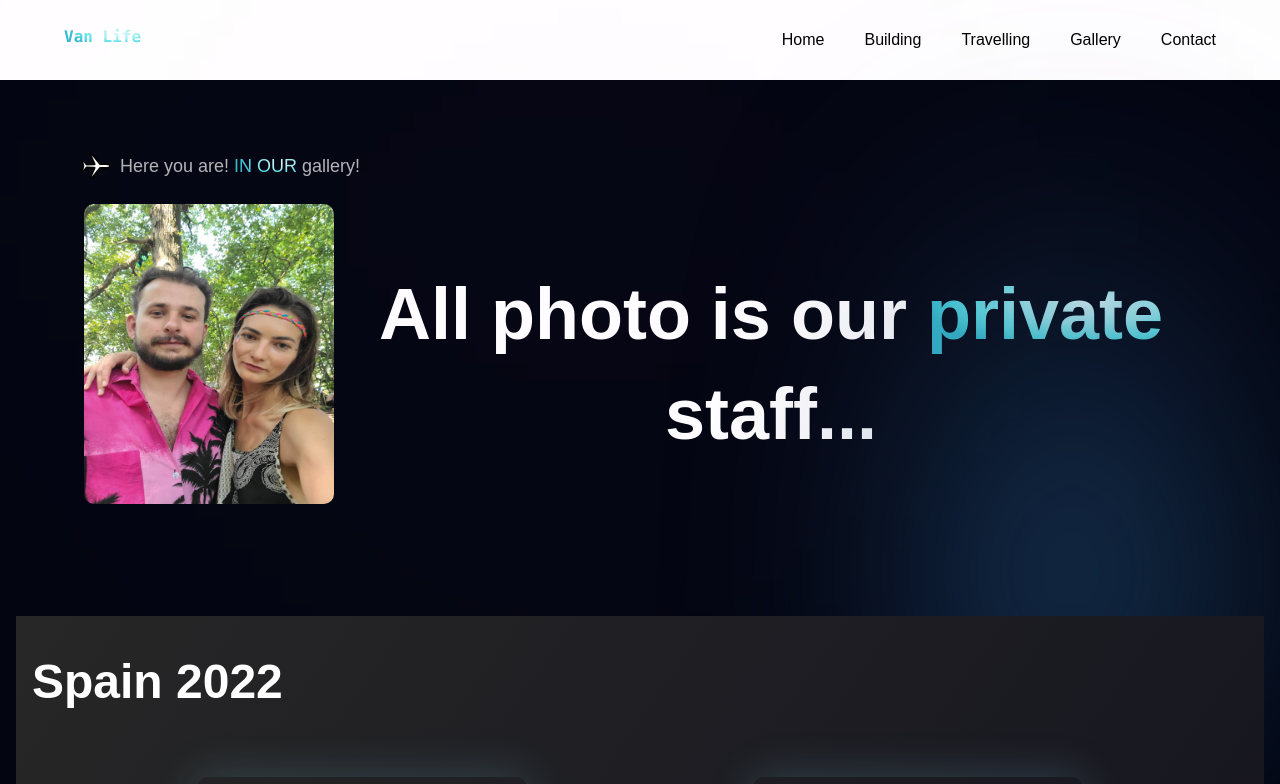
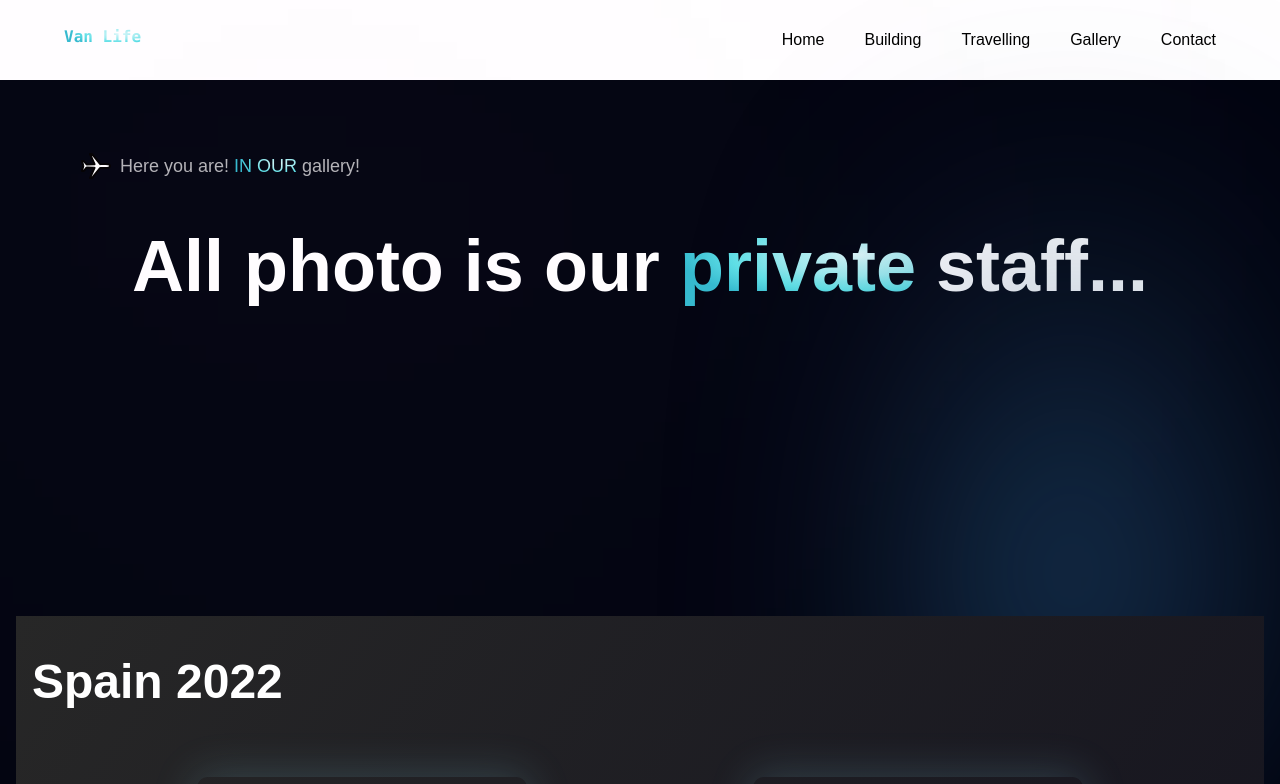
Before and after one commit to designByMilencja/Van-Life-Website, a React (Vite) app in the folder van-life/: page /gallery in a window 1280 px wide. Shown: the top 784 px of the page. Built offline with nearby package versions, Linux system fonts and the light colour scheme; grey boxes are pictures that could not be loaded.

Commit message:
feat(HeaderGallery): changed header of gallery

```diff
--- a/van-life/src/components/gallery/HeaderGallery.jsx
+++ b/van-life/src/components/gallery/HeaderGallery.jsx
@@ -1,6 +1,6 @@
 import styles from "../../style.js";
 import {Subheading} from "../common/Subheading.jsx";
-import {plane, we} from "../../assets/index.js";
+import {plane} from "../../assets/index.js";
 import React from "react";
 import HeadingOne from "../common/HeadingOne.jsx";
 
@@ -9,8 +9,7 @@ const HeaderGallery = () => {
         <section className={`flex md:flex-row flex-col ${styles.paddingY} h-[65vh] w-full `}>
             <div className={`flex-1 flex-col xl:px-0 sm:px-16 px-6`}>
                 <Subheading icon={plane} alt="icon plane" firstText="Here you are!" importantText="IN OUR" secondText="gallery!"/>
-                <div className="flex p-2 flex-col xs:flex-row">
-                    <img src={we} alt="we at the festival outfits" className="h-[300px] max-w-[300px] min-w-[250px] ml-3  items-end rounded-[10px]"/>
+                <div className="flex sm:flex-row flex-col">
                     <div className="mt-[80px]">
                         <div className="absolute z-[0] w-[40%] h-[15%] top-40 pink__gradient"></div>
                         <div className="absolute z-[1] w-[10%] h-[20%] rounded-full bottom-40 white__gradient"></div>
```
